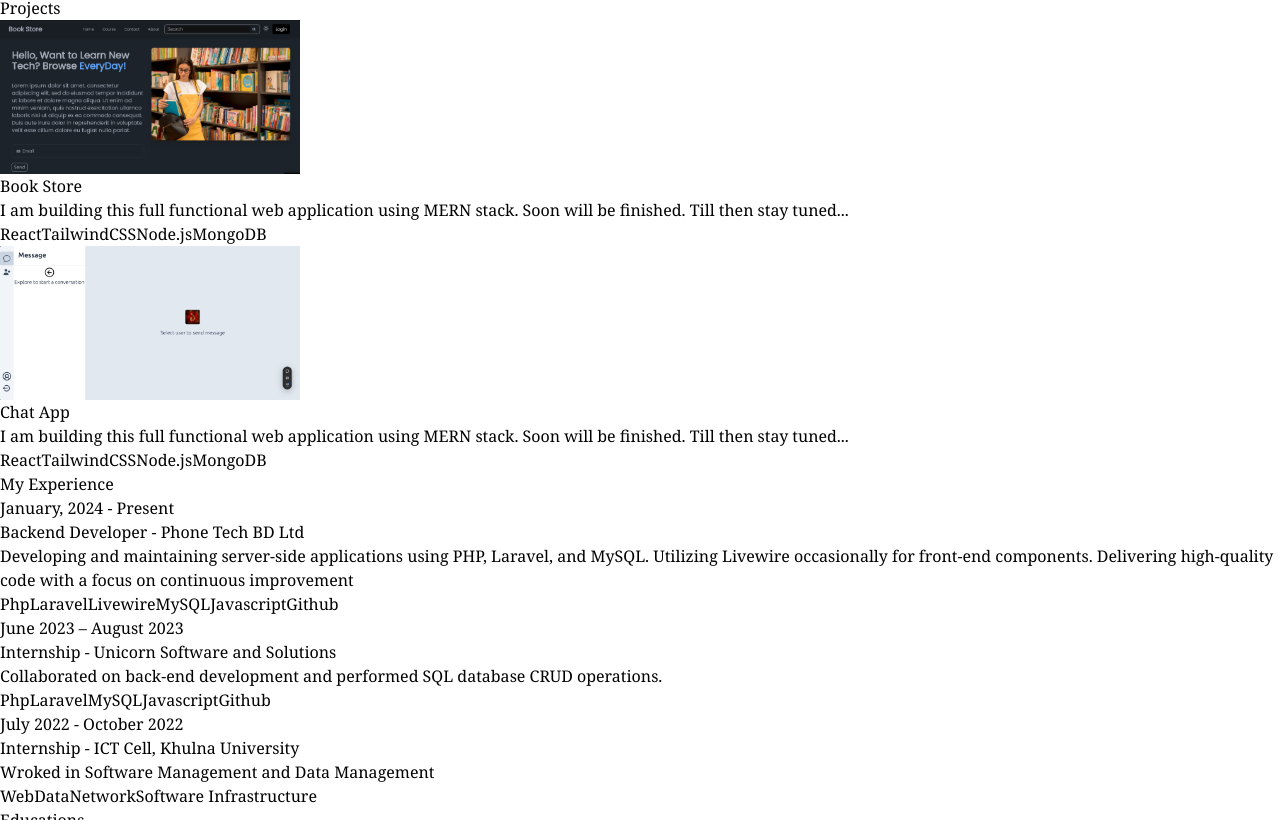
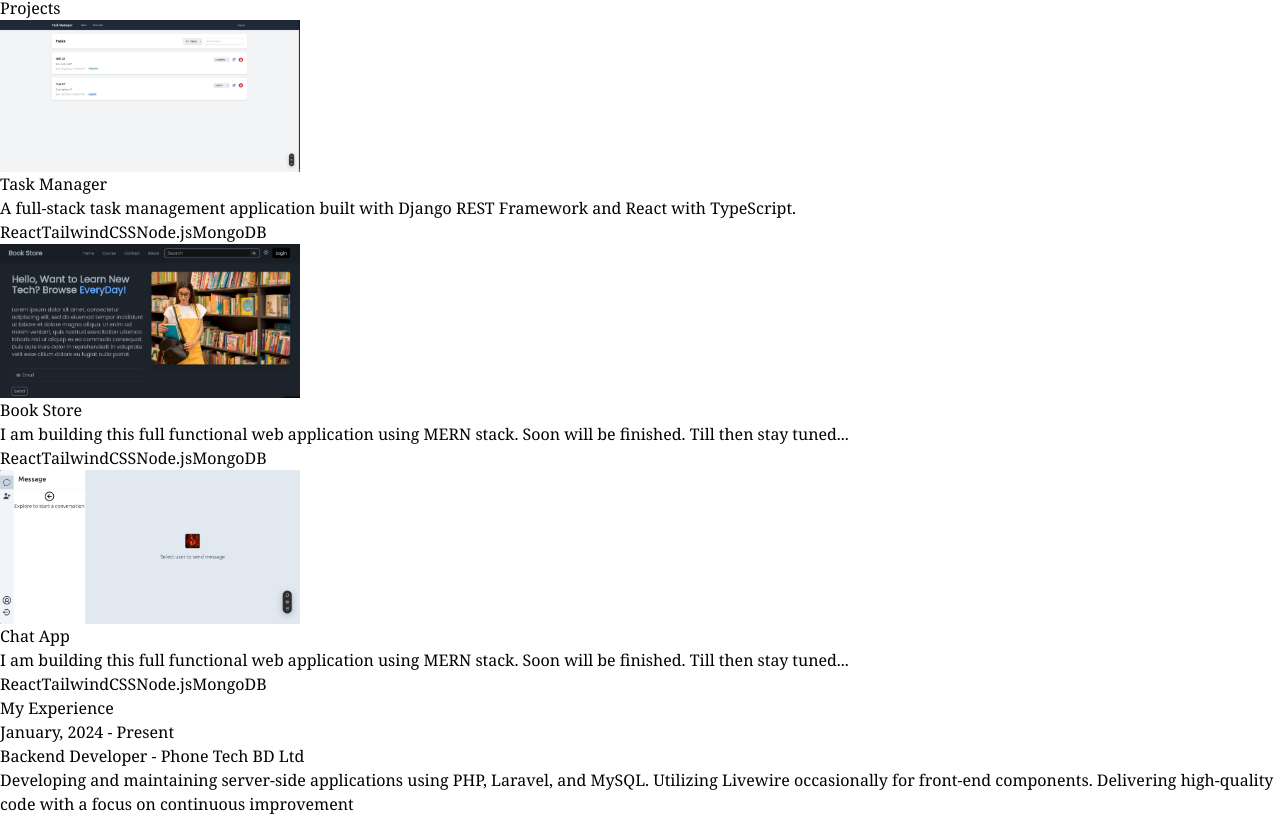
Before and after one commit to imrankabir02/portfolio, a React (Vite) app: page / in a window 1280 px wide. Shown: the part 2168-2988 px from the top of the page. Built offline with nearby package versions, Linux system fonts and the light colour scheme; a web font is replaced by a local one.

Commit message:
code updated

```diff
--- a/src/constants/index.js
+++ b/src/constants/index.js
@@ -1,5 +1,6 @@
 import project1 from "../assets/projects/bookStore.png";
 import project2 from "../assets/projects/project2.png";
+import project3 from "../assets/projects/project3.png";
 
 export const MY_DETAILS = {
   name: "Mridha Imran Kabir",
@@ -100,6 +101,15 @@ export const EDUCATIONS = [
 
 export const PROJECTS = [
   {
+    title: "Task Manager",
+    appLink: "https://task-manager-live.vercel.app/tasks",
+    gitLink: "https://github.com/imrankabir02/task-manager.git",
+    image: project3,
+    description:
+      "A full-stack task management application built with Django REST Framework and React with TypeScript.",
+    technologies: ["React", "TailwindCSS", "Node.js", "MongoDB"],
+  },
+  {
     title: "Book Store",
     appLink: "https://book-store-mern-psi.vercel.app",
     gitLink: "https://github.com/imrankabir02/book-store-MERN.git",
```
Also changed, not shown: src/assets/projects/project3.png (added).
